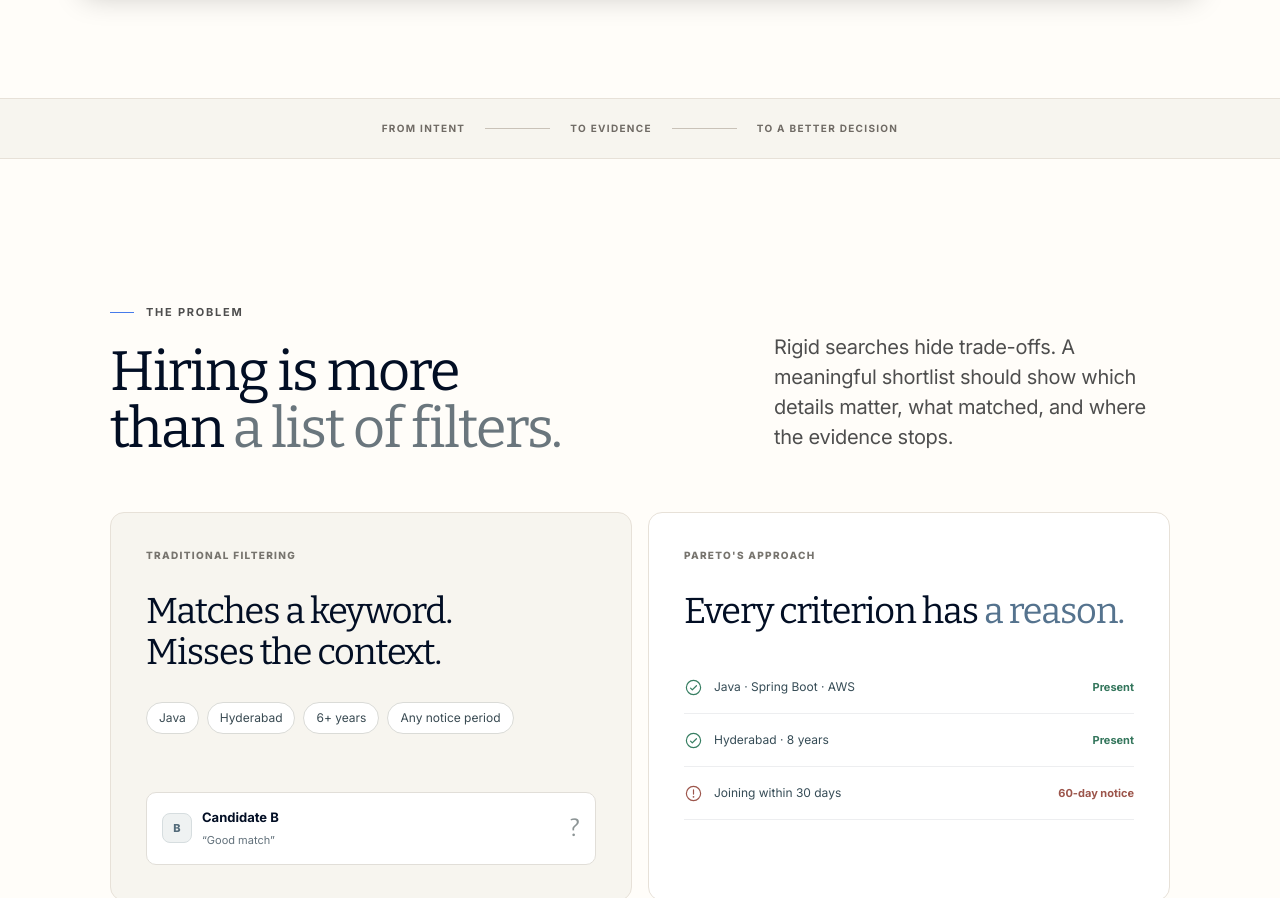
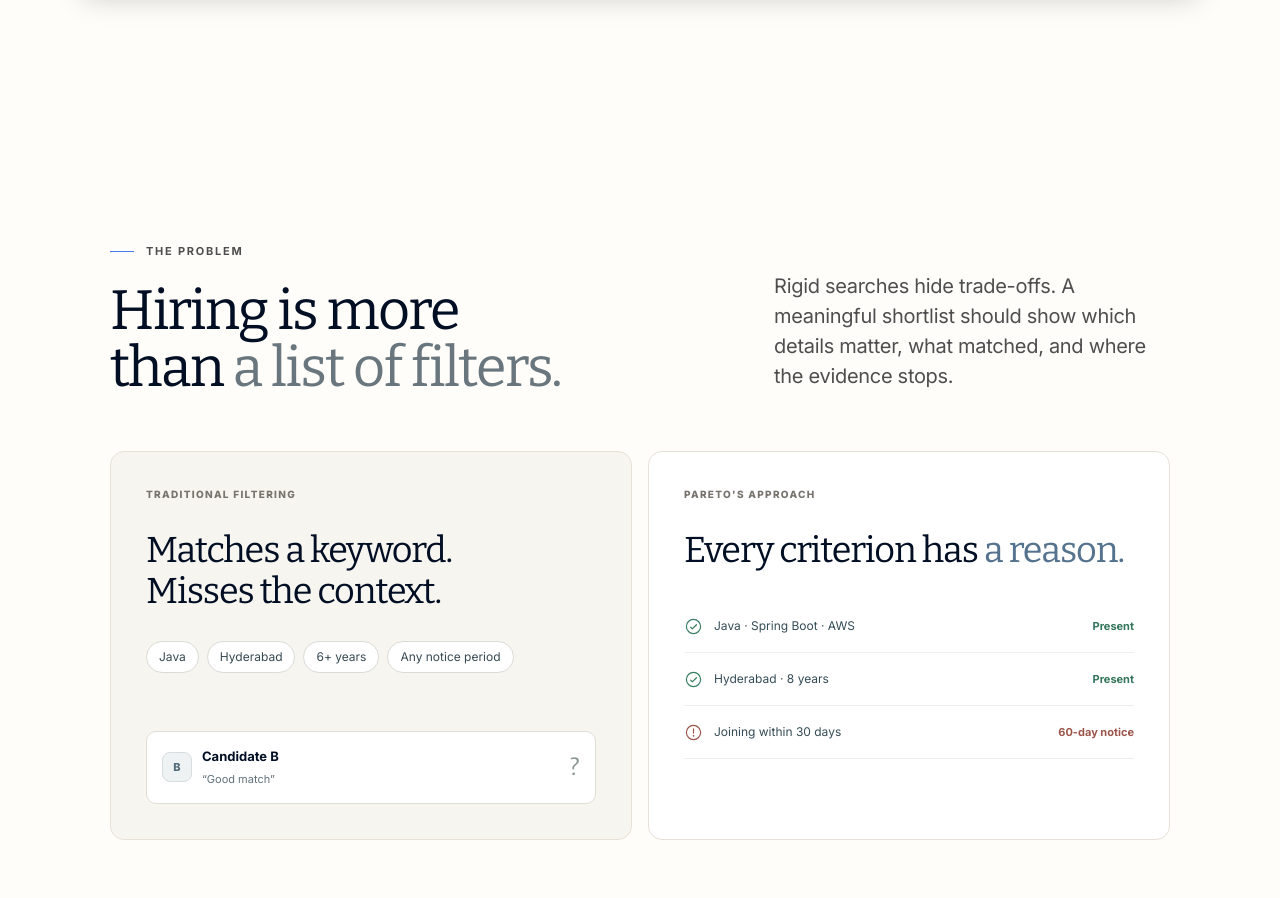
Before and after one commit to ThunderKhan/pareto, a Next.js app in the folder frontend/: page / in a window 1280 px wide. Shown: the part 1118-2016 px from the top of the page. Built offline with nearby package versions, Linux system fonts and the light colour scheme.

Commit message:
style(homepage): remove intent-to-evidence banner

```diff
--- a/frontend/src/components/marketing/home-v2.tsx
+++ b/frontend/src/components/marketing/home-v2.tsx
@@ -390,7 +390,6 @@ export default function HomepageV2({ fontClasses = "" }: { fontClasses?: string
 
         </div>
       </section>
-      <div className="v2-thesis"><div className="v2-container"><span>FROM INTENT</span><span className="v2-thesis-line"/><span>TO EVIDENCE</span><span className="v2-thesis-line"/><span>TO A BETTER DECISION</span></div></div>
       <Problem/>
       <HowItWorks/>
       <Preview/>
```
